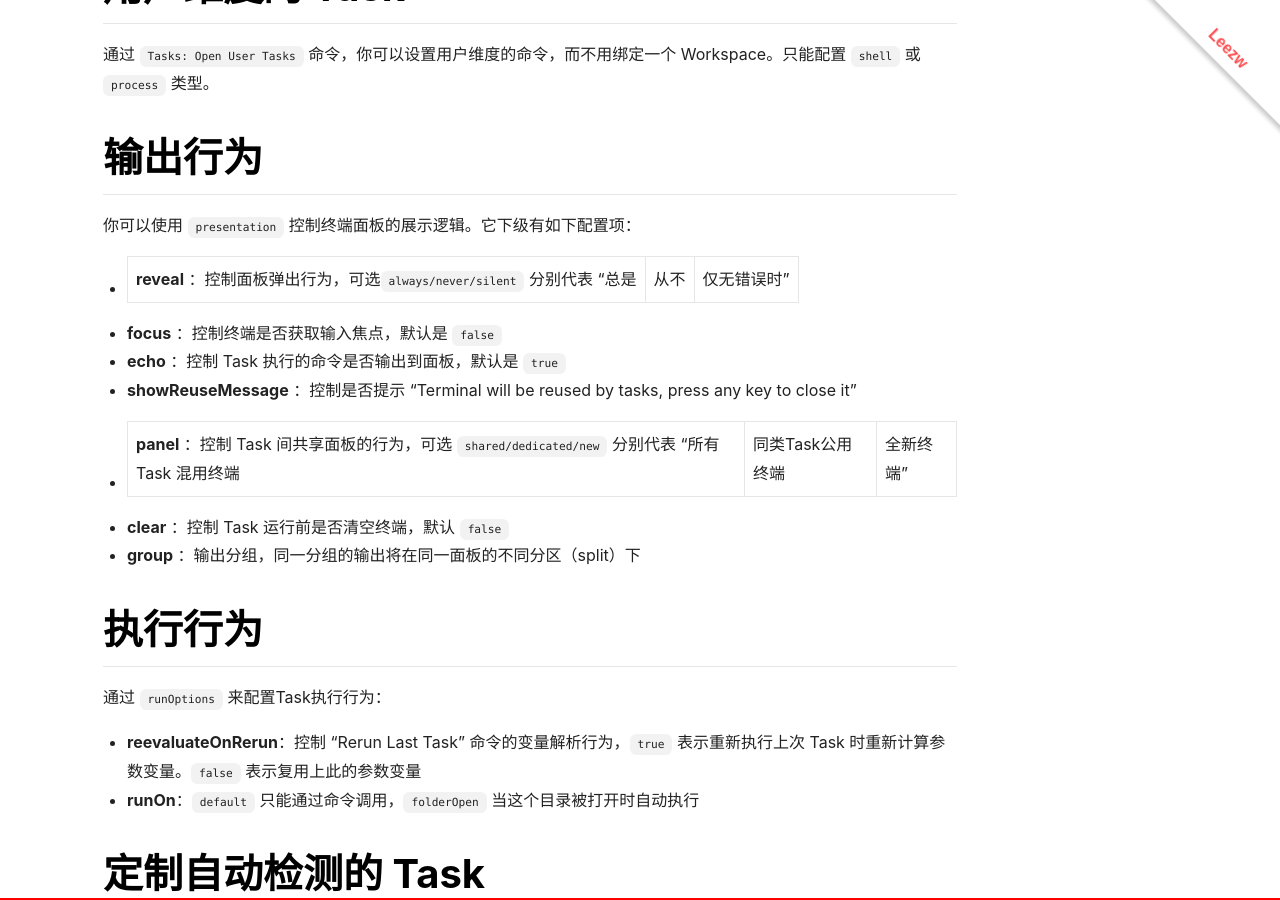
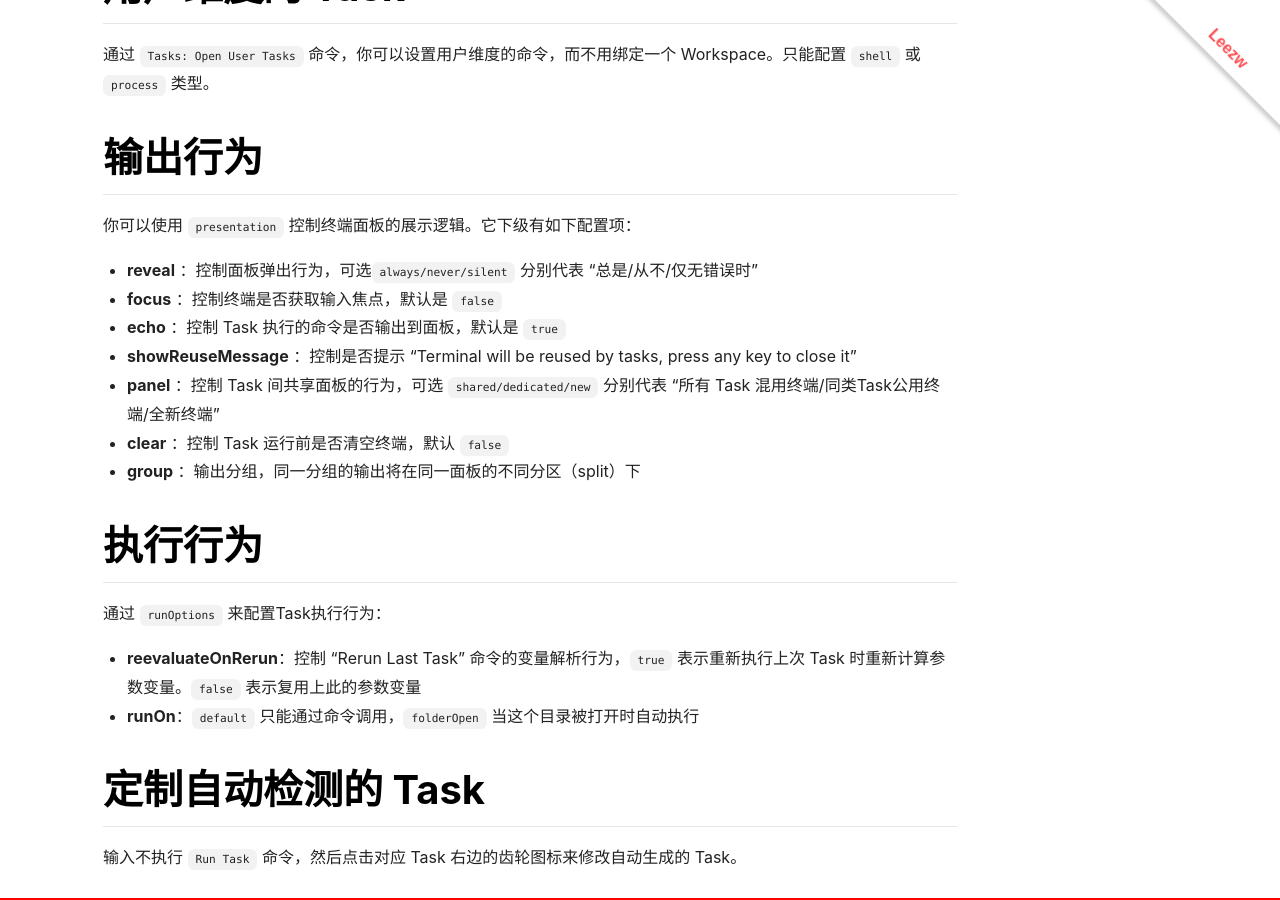
Before and after one commit to quantum-li/quantum-li.github.io, a Jekyll site: the page built from _article/2021-01-15-vscode-task.md, in a window 1280 px wide and 900 px high, scrolled down 1500 px. Built offline with Jekyll 4.4.1, drawn with Linux system fonts in a browser that asks for light colours; nearby versions of some CDN libraries.

Commit message:
2021-02-20 11:39:58

```diff
--- a/_article/2021-01-15-vscode-task.md
+++ b/_article/2021-01-15-vscode-task.md
@@ -64,11 +64,11 @@ VS Code 可以从 Gulp、Grunt、NPM 或者 Maven、c# 的 `dotnet` 自动检测
 
 你可以使用 `presentation` 控制终端面板的展示逻辑。它下级有如下配置项：
 
-+ **reveal** ：控制面板弹出行为，可选`always/never/silent` 分别代表 "总是|从不|仅无错误时"
++ **reveal** ：控制面板弹出行为，可选`always/never/silent` 分别代表 "总是/从不/仅无错误时"
 + **focus** ：控制终端是否获取输入焦点，默认是 `false`
 + **echo** ：控制 Task 执行的命令是否输出到面板，默认是 `true`
 + **showReuseMessage** ：控制是否提示 "Terminal will be reused by tasks, press any key to close it"
-+ **panel** ：控制 Task 间共享面板的行为，可选 `shared/dedicated/new` 分别代表 "所有 Task 混用终端|同类Task公用终端|全新终端"
++ **panel** ：控制 Task 间共享面板的行为，可选 `shared/dedicated/new` 分别代表 "所有 Task 混用终端/同类Task公用终端/全新终端"
 + **clear** ：控制 Task 运行前是否清空终端，默认 `false`
 + **group** ：输出分组，同一分组的输出将在同一面板的不同分区（split）下
 
```
